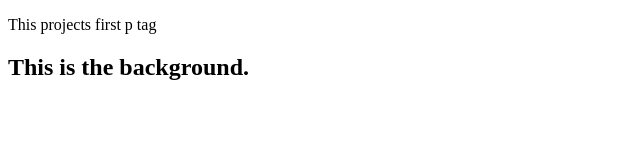
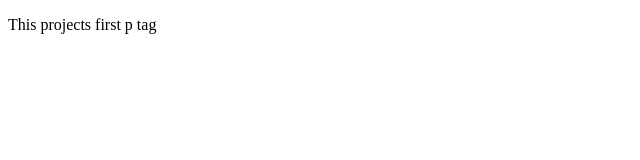
Before and after one commit to JorgeG1105/background-generator, a plain HTML site: page index.html in a window 1280 px wide. Shown: the whole page, without its empty margins (0-640 px from the left). Drawn offline with Linux system fonts and the light colour scheme.

Commit message:
reverting back to old index page.

```diff
--- a/index.html
+++ b/index.html
@@ -5,6 +5,5 @@
 </head>
 <body>
 	<p>This projects first p tag</p>
-	<h2>This is the background.</h2>
 </body>
 </html>
```
